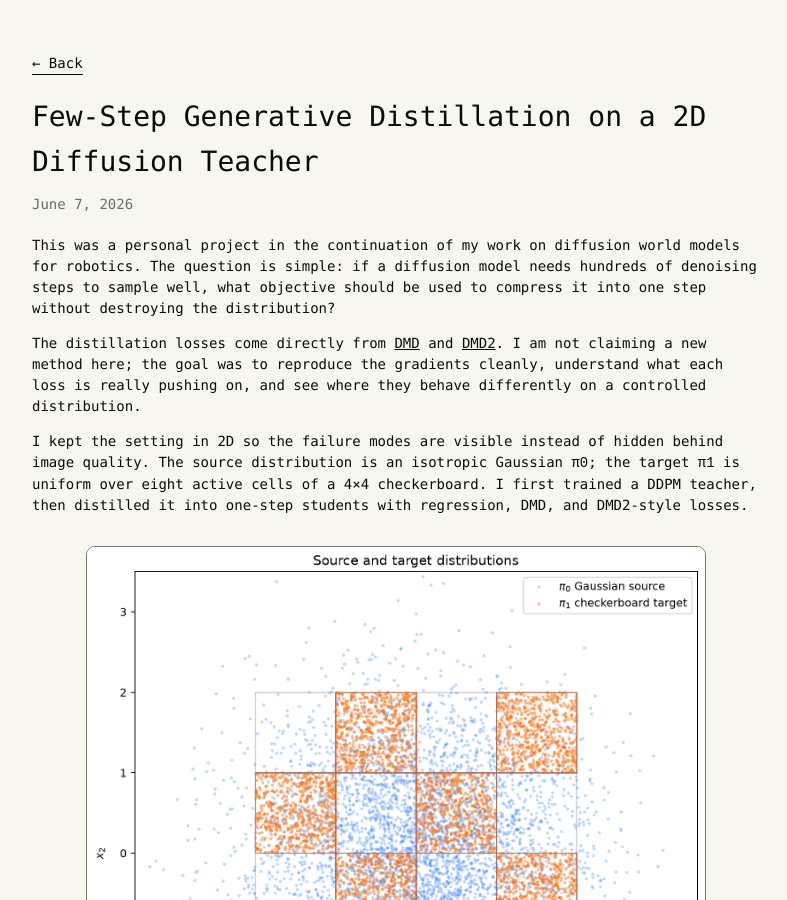
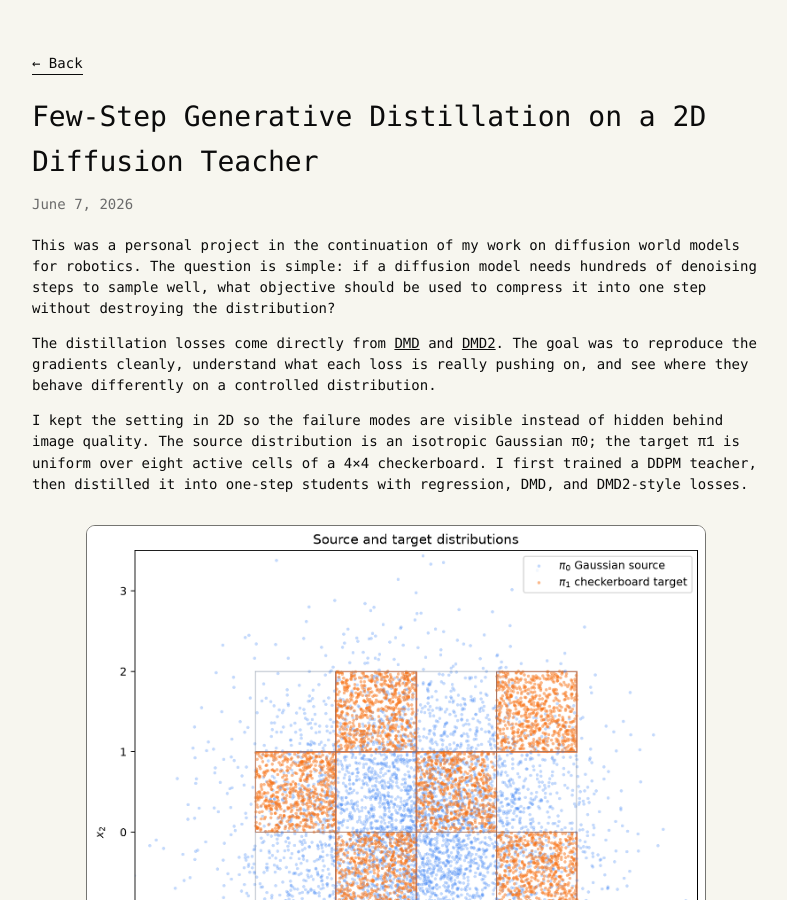
Before and after one commit to GauthierBassereau/gauthierbassereau.github.io, a Jekyll site: the page built from _posts/2026-06-07-generative-distillation.md, in a window 1280 px wide and 900 px high. Shown: the whole window, without its empty margins (244-1031 px from the left). Built offline with Jekyll 4.4.1, drawn with Linux system fonts in a browser that asks for light colours.

Commit message:
cleaning

```diff
--- a/_posts/2026-06-07-generative-distillation.md
+++ b/_posts/2026-06-07-generative-distillation.md
@@ -7,7 +7,7 @@ summary: DMD and DMD2 distillation of a DDPM teacher into a one-step generator o
 
 This was a personal project in the continuation of my work on diffusion world models for robotics. The question is simple: if a diffusion model needs hundreds of denoising steps to sample well, what objective should be used to compress it into one step without destroying the distribution?
 
-The distillation losses come directly from [DMD](https://arxiv.org/abs/2311.18828) and [DMD2](https://arxiv.org/abs/2405.14867). I am not claiming a new method here; the goal was to reproduce the gradients cleanly, understand what each loss is really pushing on, and see where they behave differently on a controlled distribution.
+The distillation losses come directly from [DMD](https://arxiv.org/abs/2311.18828) and [DMD2](https://arxiv.org/abs/2405.14867). The goal was to reproduce the gradients cleanly, understand what each loss is really pushing on, and see where they behave differently on a controlled distribution.
 
 I kept the setting in 2D so the failure modes are visible instead of hidden behind image quality. The source distribution is an isotropic Gaussian `π0`; the target `π1` is uniform over eight active cells of a 4×4 checkerboard. I first trained a DDPM teacher, then distilled it into one-step students with regression, DMD, and DMD2-style losses.
 
```
